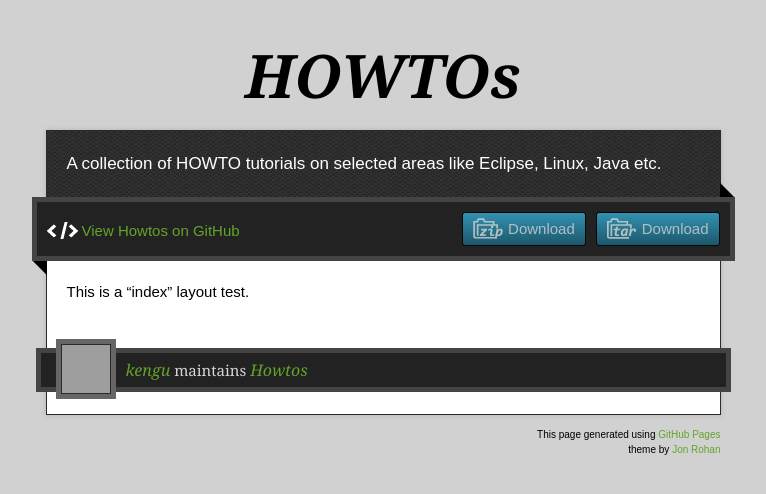
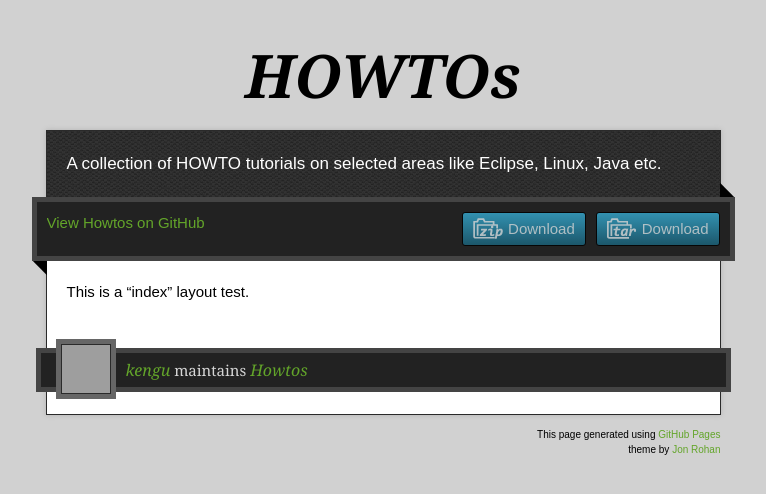
Before and after one commit to kengu/howtos, a Jekyll site: the page built from index.md, in a window 1280 px wide. Shown: the top 494 px of the page, without its empty margins (257-1023 px from the left). Built offline with Jekyll 4.4.1, drawn with Linux system fonts in a browser that asks for light colours; nearby versions of some CDN libraries; grey boxes are pictures that could not be loaded.

Commit message:
Update _layouts/index.html

```diff
--- a/_layouts/index.html
+++ b/_layouts/index.html
@@ -32,7 +32,7 @@
           {% if page.download %}
           <a href="https://github.com/kengu/howtos/tarball/master" class="download-button tar"><span>Download</span></a>
           <a href="https://github.com/kengu/howtos/zipball/master" class="download-button zip"><span>Download</span></a>
-          <a href="https://github.com/kengu/howtos" class="code">View Howtos on GitHub</a>
+          <a href="https://github.com/kengu/howtos" class="code1">View Howtos on GitHub</a>
           {% endif %}
         </div>
         <span class="blc"></span><span class="trc"></span>
```
